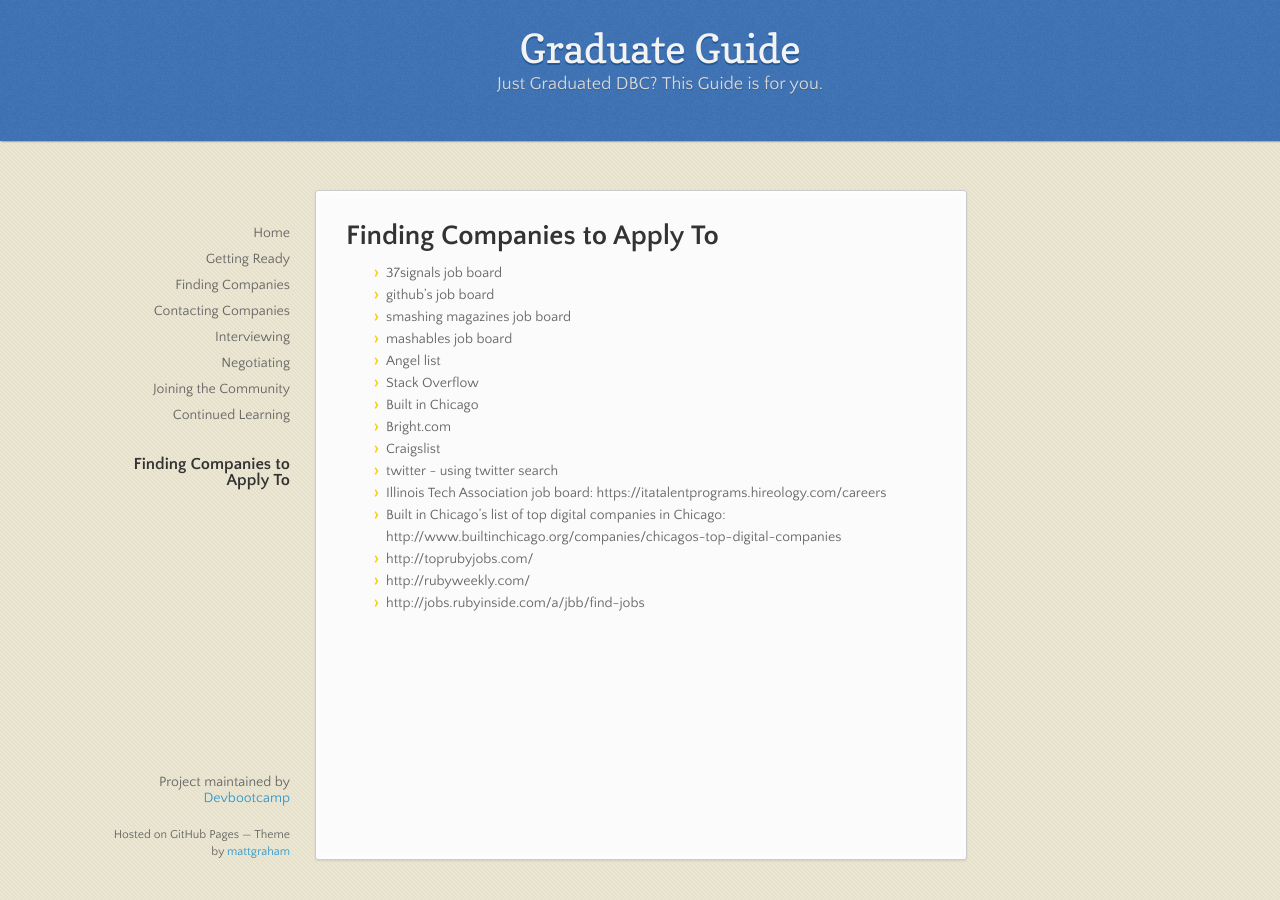
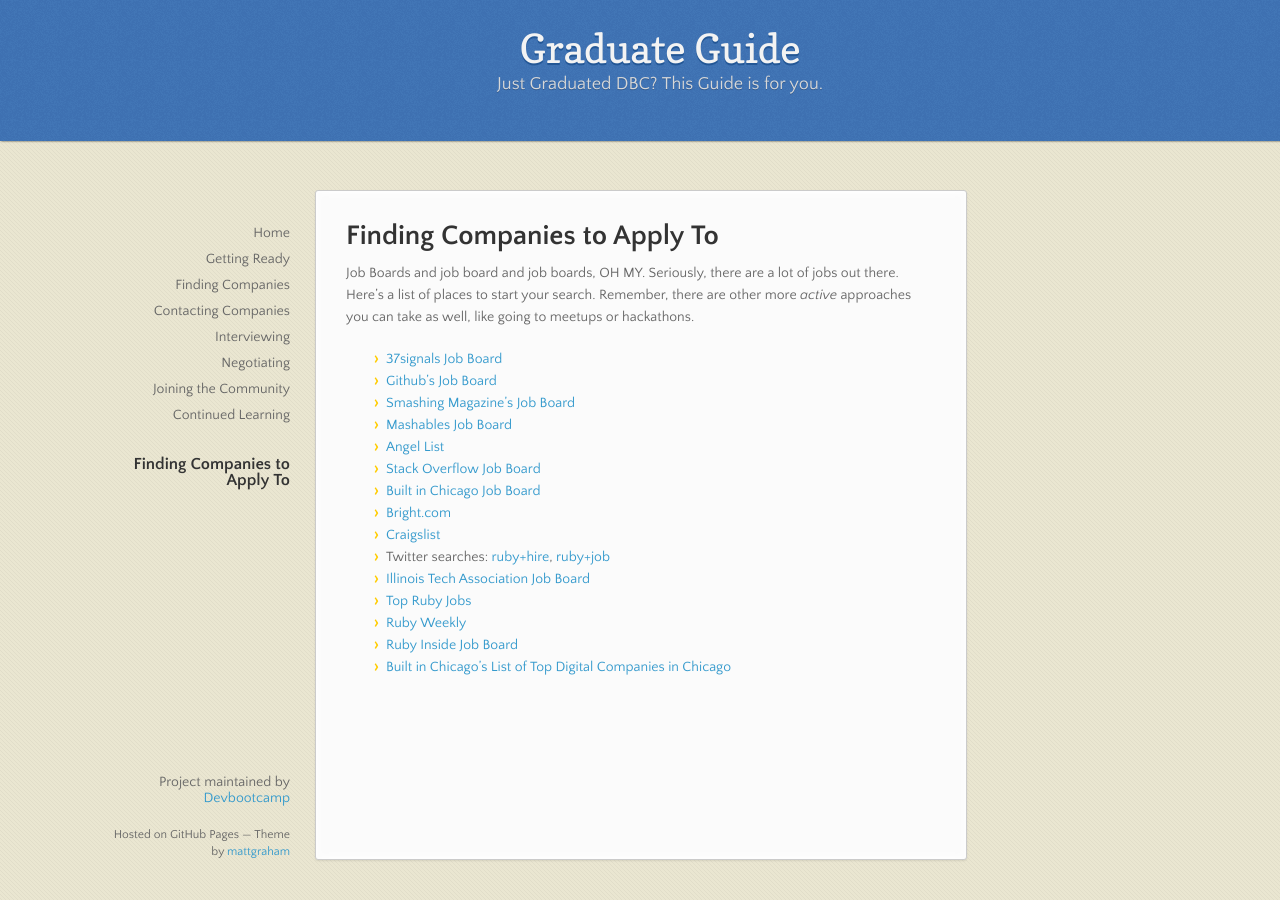
Before and after one commit to waysidekoi/graduate-guide, a Jekyll site: the page built from finding_companies.md, in a window 1280 px wide. Built offline with Jekyll 4.4.1, drawn with Linux system fonts in a browser that asks for light colours; nearby versions of some CDN libraries.

Commit message:
Update finding a job

```diff
--- a/finding_companies.md
+++ b/finding_companies.md
@@ -4,19 +4,20 @@
 ---
 
 # Finding Companies to Apply To
+Job Boards and job board and job boards, OH MY. Seriously, there are a lot of jobs out there. Here's a list of places to start your search. Remember, there are other more _active_ approaches you can take as well, like going to meetups or hackathons.
 
-* 37signals job board
-* github's job board
-* smashing magazines job board
-* mashables job board
-* Angel list
-* Stack Overflow
-* Built in Chicago
-* Bright.com
-* Craigslist
-* twitter - using twitter search
-* Illinois Tech Association job board: https://itatalentprograms.hireology.com/careers
-* Built in Chicago's list of top digital companies in Chicago: http://www.builtinchicago.org/companies/chicagos-top-digital-companies
-* http://toprubyjobs.com/
-* http://rubyweekly.com/
-* http://jobs.rubyinside.com/a/jbb/find-jobs
+* [37signals Job Board](http://jobs.37signals.com/)
+* [Github's Job Board](https://jobs.github.com/)
+* [Smashing Magazine's Job Board](http://jobs.smashingmagazine.com/)
+* [Mashables Job Board](http://jobs.mashable.com/jobs/search/results)
+* [Angel List](https://angel.co/jobs)
+* [Stack Overflow Job Board](http://careers.stackoverflow.com/jobs)
+* [Built in Chicago Job Board](http://www.builtinchicago.org/jobs)
+* [Bright.com](http://www.bright.com/)
+* [Craigslist](http://chicago.craigslist.org/sof/)
+* Twitter searches: [ruby+hire](https://twitter.com/search?q=ruby%20hire&mode=relevance&src=typd), [ruby+job](https://twitter.com/search?q=ruby%20job&mode=relevance&src=typd)
+* [Illinois Tech Association Job Board](https://itatalentprograms.hireology.com/careers)
+* [Top Ruby Jobs](http://toprubyjobs.com/)
+* [Ruby Weekly](http://rubyweekly.com/)
+* [Ruby Inside Job Board](http://jobs.rubyinside.com/a/jbb/find-jobs)
+* [Built in Chicago's List of Top Digital Companies in Chicago](http://www.builtinchicago.org/companies/chicagos-top-digital-companies)
```
Also changed, not shown: 1 other file.
